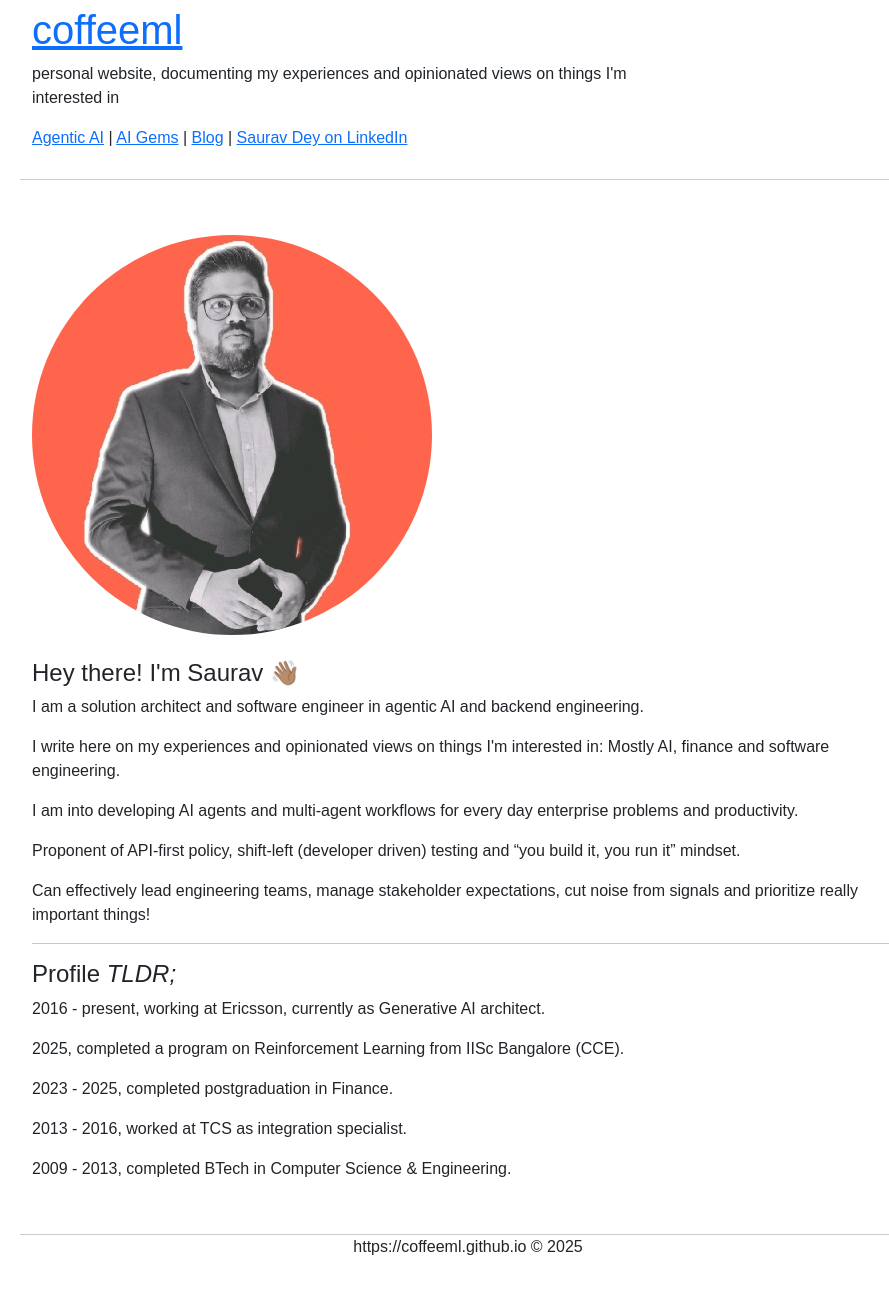
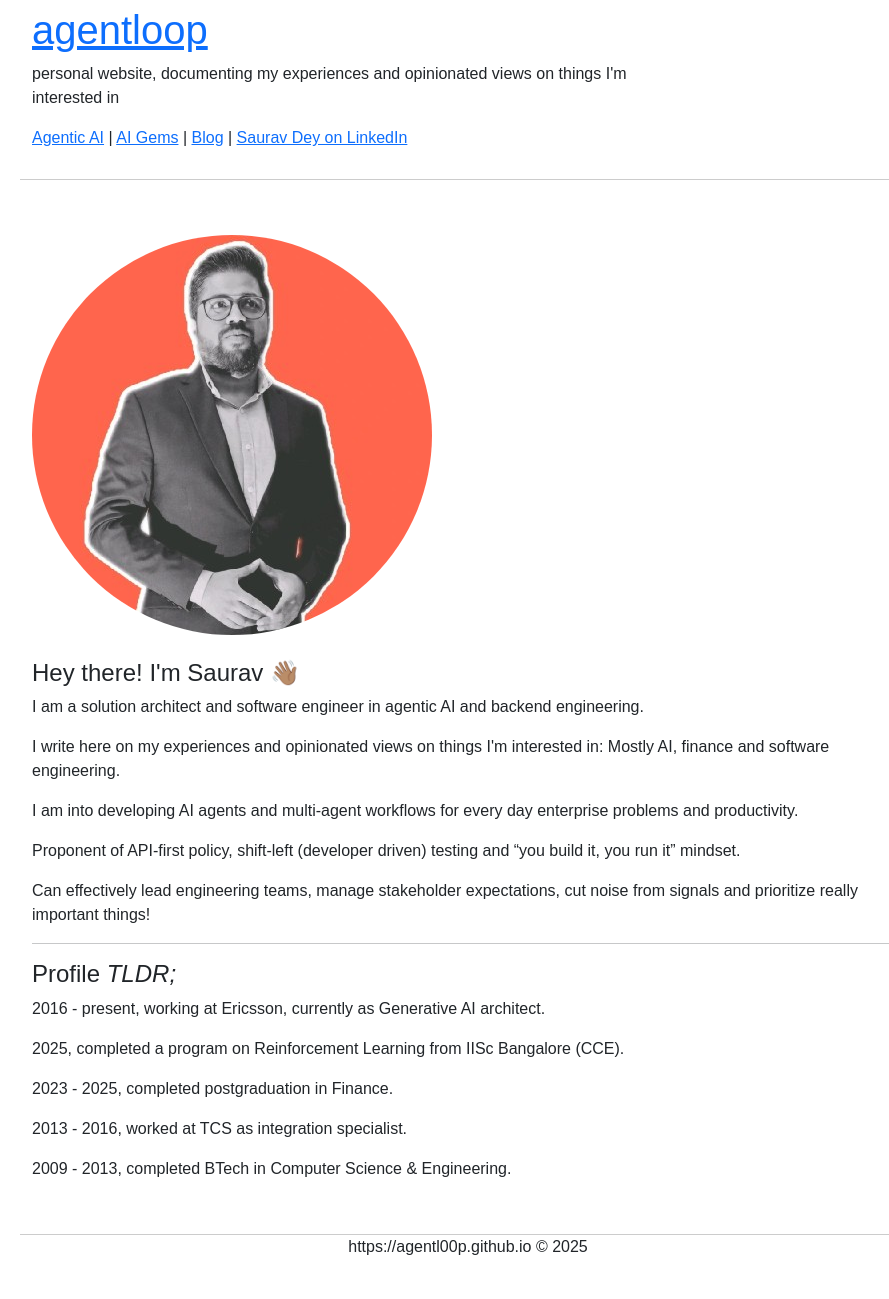
Before and after one commit to coffeeml/coffeeml.github.io, a Jekyll site: the page built from index.markdown, in a window 1280 px wide. Shown: the whole page, without its empty margins (172-1061 px from the left). Built offline with Jekyll 4.4.1, drawn with Linux system fonts in a browser that asks for light colours; nearby versions of some CDN libraries; some web fonts are replaced.

Commit message:
Update _config.yml

```diff
--- a/_config.yml
+++ b/_config.yml
@@ -1,11 +1,11 @@
 # Site settings
-title: coffeeml
+title: agentloop
 email:
 description: personal website, documenting my experiences and opinionated views on things I'm interested in
 baseurl: ""
-url: "https://coffeeml.github.io"
+url: "https://agentl00p.github.io"
 linkedin_username:
-github_username:  coffeeml
+github_username:  agentl00p
 twitter_username:
 
 # Build settings
```
